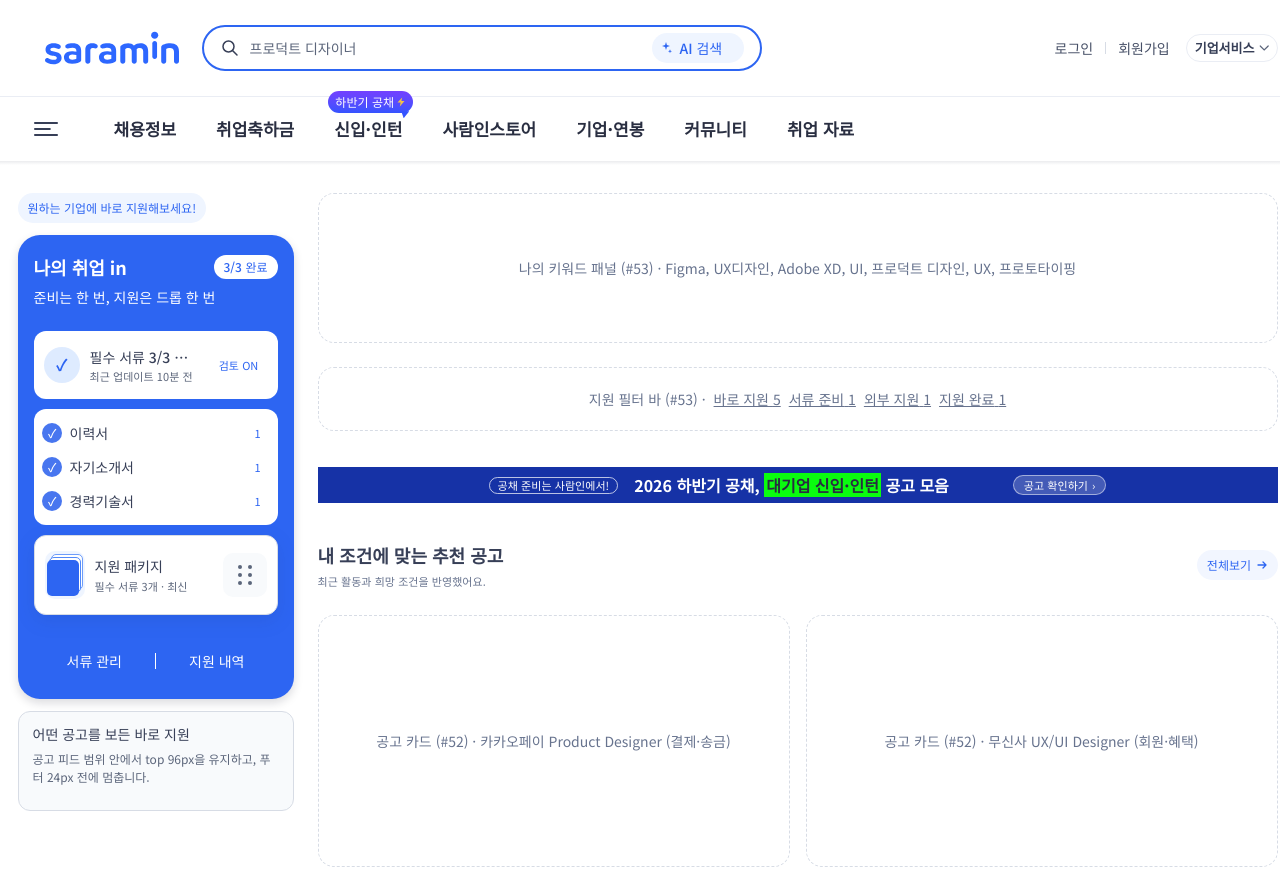
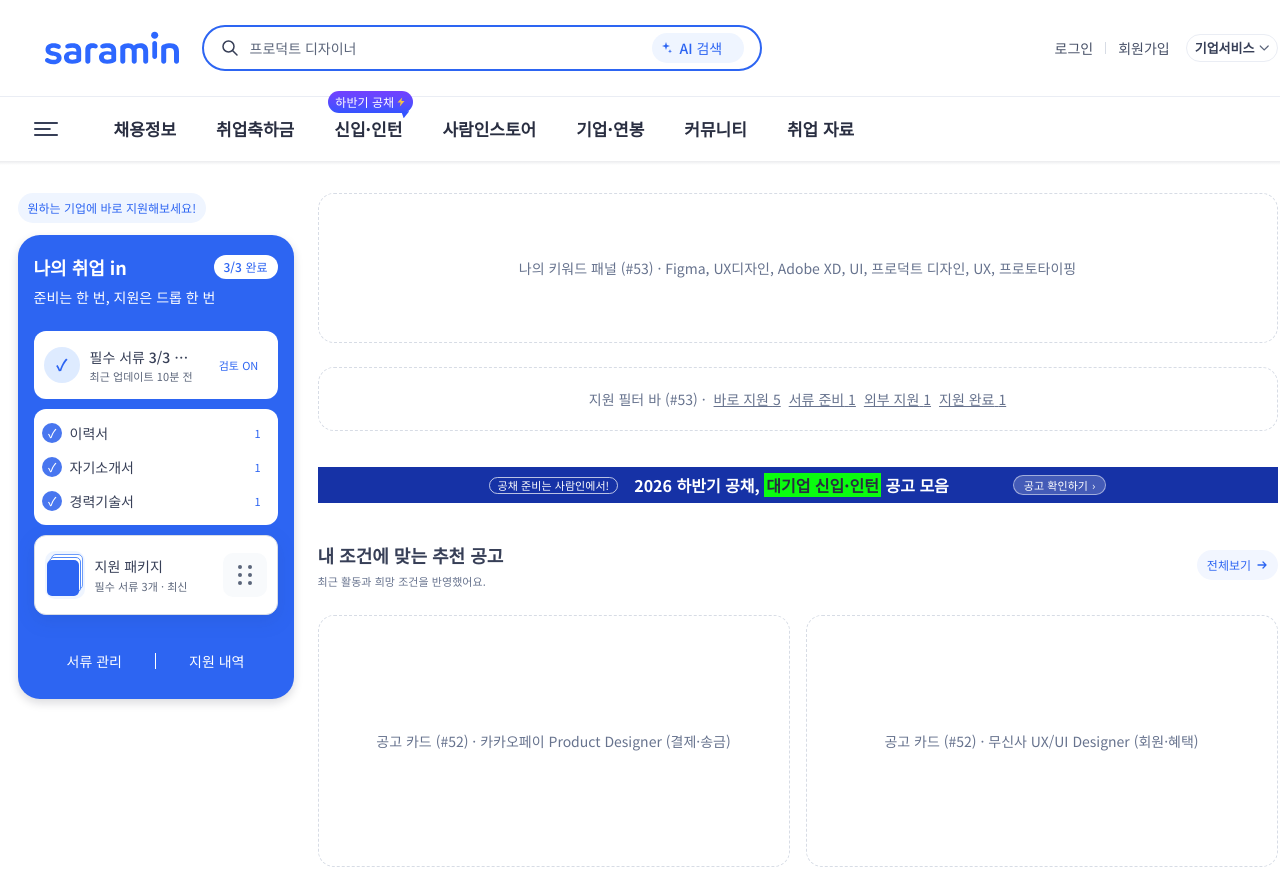
Before and after one commit to SOPT-all/39-COLLABORATION-WEB-SARAMIN, a React (Vite) app: page / in a window 1280 px wide. Shown: the top 869 px of the page. Built offline with nearby package versions, Linux system fonts and the light colour scheme.

Commit message:
fix: 홈 스티키 레일에서 개발 메모용 안내 카드 제거

```diff
--- a/src/pages/home/components/sticky-rail-section.tsx
+++ b/src/pages/home/components/sticky-rail-section.tsx
@@ -1,11 +1,11 @@
 // [스펙] StickyRailSection
-// 역할   : 홈 왼쪽 레일. 안내 칩 + 스티키 허브 + 안내 카드를 세로로 쌓고, 스크롤해도 화면에 붙어 있음
+// 역할   : 홈 왼쪽 레일. 안내 칩 + 스티키 허브를 세로로 쌓고, 스크롤해도 화면에 붙어 있음
 // props  : 없음. 허브는 기본값(ready · 서류 3개)으로 그림. 서류 체크는 #73, 드래그 상태는 #58에서 연결
 // 고정   : aside에 sticky top 96px. 부모(레일 + 공고 피드 묶음) 안에서만 붙어 있다가 공고 피드가 끝나면 같이 올라감
 //          부모가 items-start라 aside 높이가 내용만큼이어야 sticky가 움직일 자리가 생김
 // 구조   : [칩: 원하는 기업에 바로 지원해보세요!]
 //          [HubSticky]
-//          [안내 카드: 제목 / 설명]
+//          피그마의 허브 아래 카드는 스크롤 동작을 적어 둔 개발 메모라 그리지 않음
 // 접근성 : aside + aria-label. 허브 안의 h2가 제목을 읽어 줌
 
 import HubSticky from '@/shared/components/hub/hub-sticky';
@@ -20,14 +20,6 @@ const StickyRailSection = () => {
         원하는 기업에 바로 지원해보세요!
       </p>
       <HubSticky />
-      <div className="flex h-25 w-full flex-col gap-1.5 rounded-xl border border-border-default bg-surface-subtle px-3.5 py-3">
-        <p className="text-label-14 text-text-primary">
-          어떤 공고를 보든 바로 지원
-        </p>
-        <p className="text-caption-12 text-text-secondary">
-          공고 피드 범위 안에서 top 96px을 유지하고, 푸터 24px 전에 멈춥니다.
-        </p>
-      </div>
     </aside>
   );
 };
```
